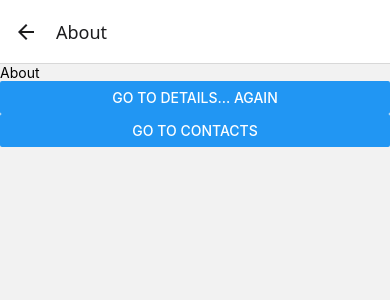
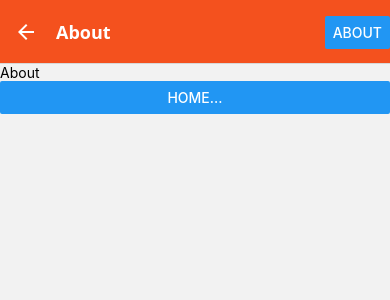
Before and after one commit to nuruddin-osman/react-native-navigation, a React Native app: screen /About in a window 390 px wide. Shown: the top 300 px of the page. Built offline with nearby package versions, Linux system fonts and the light colour scheme.

Commit message:
page header customize practice

```diff
--- a/App.jsx
+++ b/App.jsx
@@ -6,12 +6,39 @@ import About from './src/screens/About';
 import Contacts from './src/screens/Contacts';
 import Services from './src/screens/Services';
 import Login from './src/screens/Login';
+import { Button, StatusBar, View } from 'react-native';
 
 const Stack = createNativeStackNavigator();
 const App = () => {
   return (
     <NavigationContainer>
-      <Stack.Navigator>
+      <>
+        <View
+          style={{
+            paddingTop: StatusBar.currentHeight,
+            backgroundColor: '#8000ff',
+          }}
+        >
+          <StatusBar
+            animated={true}
+            barStyle="light-content"
+            hidden={false}
+            translucent={true}
+            showHideTransition="fade"
+          />
+        </View>
+
+        <Stack.Navigator
+          screenOptions={{
+            headerStyle: {
+              backgroundColor: '#f4511e',
+            },
+            headerTintColor: '#fff',
+            headerTitleStyle: {
+              fontWeight: 'bold',
+            },
+          }}
+        >
           <Stack.Screen
             name="Login"
             component={Login}
@@ -20,12 +47,19 @@ const App = () => {
           <Stack.Screen
             name="Home"
             component={Home}
-          options={{ title: 'Home' }}
+            options={{ headerShown: false }}
           />
           <Stack.Screen
             name="About"
             component={About}
-          options={{ title: 'About' }}
+            options={{
+              headerRight: () => (
+                <Button
+                  onPress={() => alert('This is a button!')}
+                  title="About"
+                />
+              ),
+            }}
           />
           <Stack.Screen
             name="Services"
@@ -38,6 +72,7 @@ const App = () => {
             options={{ title: 'Contacts' }}
           />
         </Stack.Navigator>
+      </>
     </NavigationContainer>
   );
 };
--- a/src/screens/About.jsx
+++ b/src/screens/About.jsx
@@ -7,14 +7,7 @@ const About = () => {
   return (
     <View>
       <Text>About</Text>
-      <Button
-        onPress={() => navigation.push('Home')}
-        title="Go to Details... again"
-      />
-      <Button
-        onPress={() => navigation.popTo('Contacts')}
-        title="Go to Contacts"
-      />
+      <Button onPress={() => navigation.navigate('Home')} title="Home..." />
     </View>
   );
 };
--- a/src/screens/Home.jsx
+++ b/src/screens/Home.jsx
@@ -5,20 +5,28 @@ import { styles } from '../style';
 
 const Home = ({ route }) => {
   const navigation = useNavigation();
-  const { users } = route.params;
+  const { users } = route?.params || {};
   console.log('====================================');
   console.log(users);
   console.log('====================================');
   return (
     <View style={[styles.paddings, { flex: 1 }]}>
-      <View style={styles.card}>
-        <Text style={{ fontSize: 20 }}>{users.name}</Text>
-        <Text style={{ fontSize: 20 }}>{users.email}</Text>
-      </View>
+      {users ? (
+        <View style={styles.card}>
+          <Text style={{ fontSize: 20 }}>{users.name}</Text>
+          <Text style={{ fontSize: 20 }}>{users.email}</Text>
+        </View>
+      ) : (
+        <Text>No user data found</Text>
+      )}
 
       <Button
         title="Go to About"
         onPress={() => navigation.navigate('About')}
+      />
+      <Button
+        title="Go to Login"
+        onPress={() => navigation.navigate('Login')}
       />
     </View>
   );
```
Lines whose indentation alone changed are shown as unchanged.
